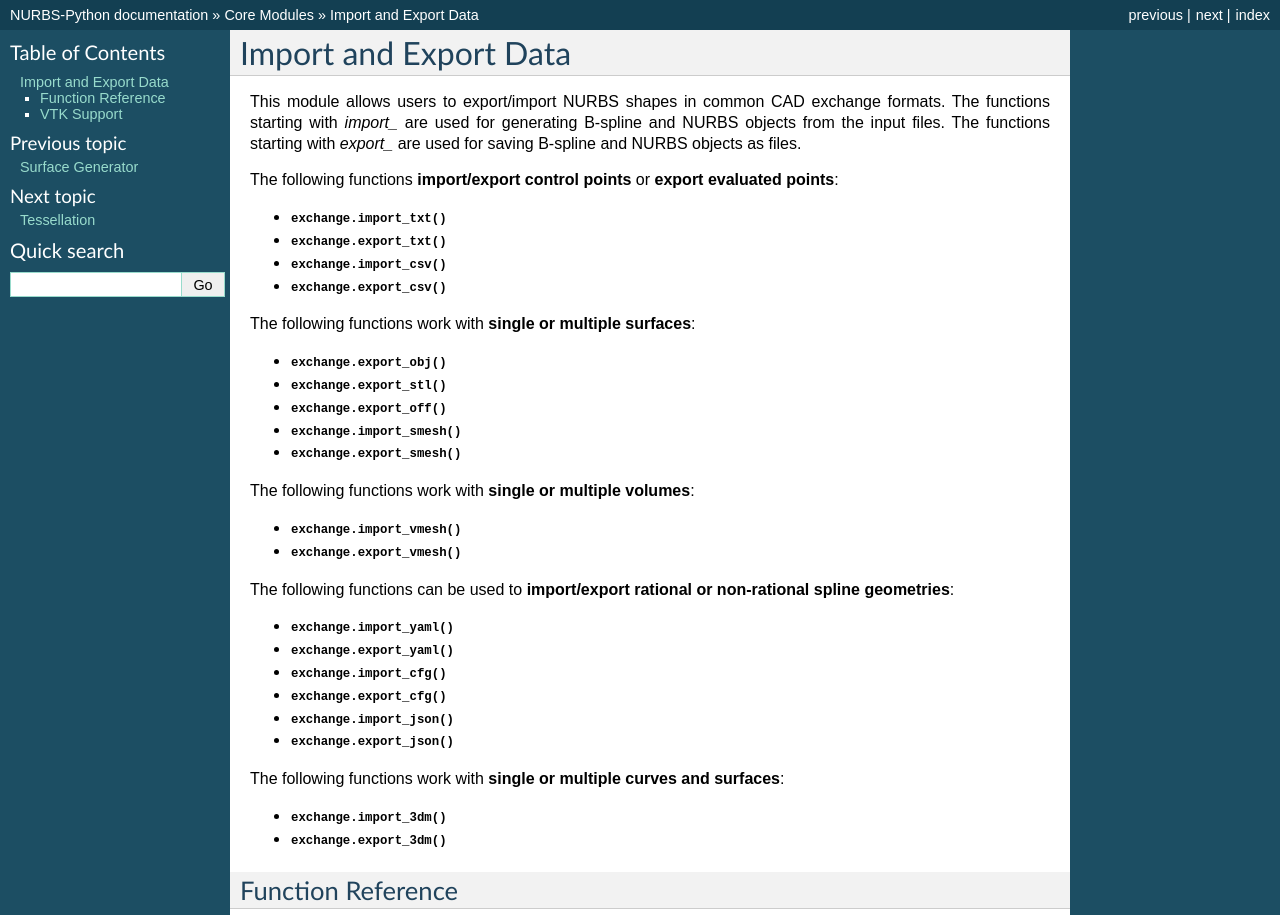
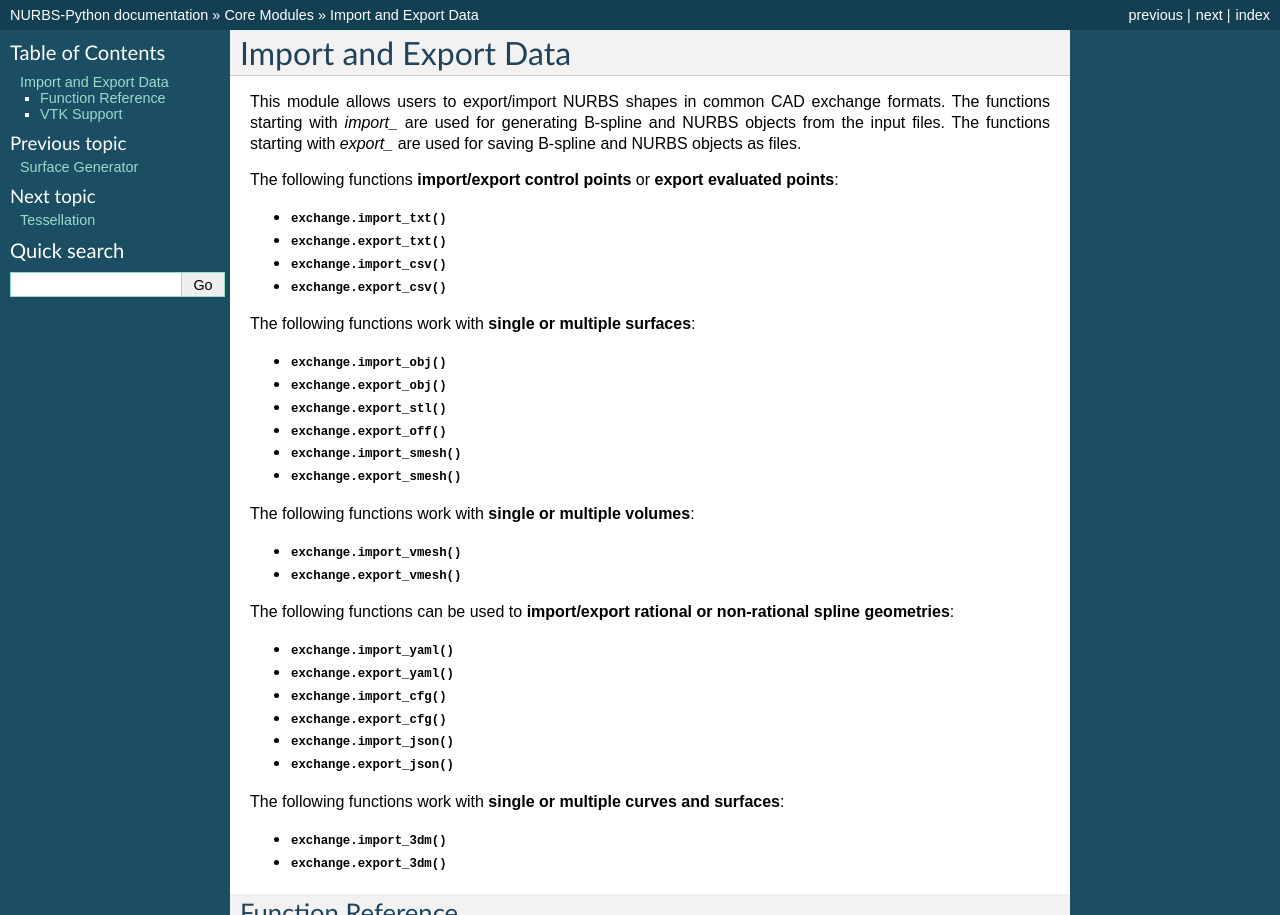
Before and after one commit to orbingol/NURBS-Python, a Sphinx documentation site: the page built from docs/module_exchange.rst, in a window 1280 px wide, cut to the strip 0-915 px from the top of the page. Built offline with Sphinx 7.4.7, drawn with Linux system fonts in a browser that asks for light colours; formulas are drawn with MathJax 3.

Commit message:
Update exchange module documentation

```diff
--- a/docs/module_exchange.rst
+++ b/docs/module_exchange.rst
@@ -14,6 +14,7 @@
 
 The following functions work with **single or multiple surfaces**:
 
+* :py:func:`.exchange.import_obj()`
 * :py:func:`.exchange.export_obj()`
 * :py:func:`.exchange.export_stl()`
 * :py:func:`.exchange.export_off()`
```
